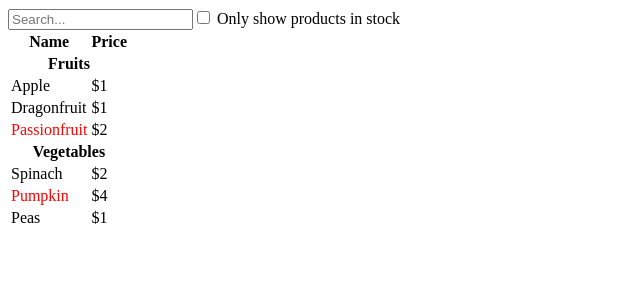
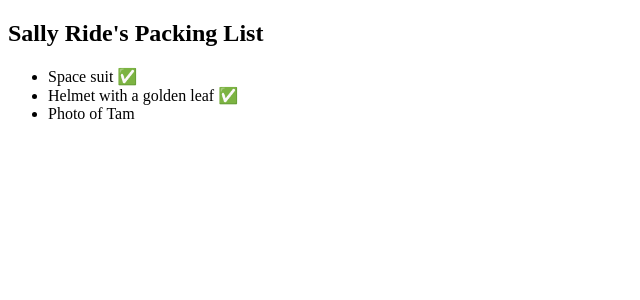
Before and after one commit to Stefan-cs-sudo/React_programming_course, a React (Vite) app: page / in a window 1280 px wide. Shown: the top 300 px of the page, without its empty margins (0-640 px from the left). Built offline with nearby package versions, Linux system fonts and the light colour scheme.

Commit message:
Javascript /css inside JSX

```diff
--- /dev/null
+++ b/src/App4_Exercise/Continue.tsx
@@ -0,0 +1,28 @@
+function Item({ name, isPacked }: { name: string; isPacked: boolean }) {
+  if (isPacked) {
+    return <li className="item">{name} ✅</li>;
+  }
+  return <li className="item">{name}</li>;
+}
+
+export default function PackingList() {
+  return (
+    <section>
+      <h1>Sally Ride's Packing List</h1>
+      <ul>
+        <Item
+          isPacked={true}
+          name="Space suit"
+        />
+        <Item
+          isPacked={true}
+          name="Helmet with a golden leaf"
+        />
+        <Item
+          isPacked={false}
+          name="Photo of Tam"
+        />
+      </ul>
+    </section>
+  );
+}
--- a/src/main.tsx
+++ b/src/main.tsx
@@ -2,12 +2,12 @@ import { StrictMode } from 'react'
 import { createRoot } from 'react-dom/client'
 
 
+import PackingList from './App4_Exercise/Continue'
 
-import App from './App2_PanelExample/App'
 
 
 createRoot(document.getElementById('root')!).render(
   <StrictMode>
-   <App />
+   <PackingList />
   </StrictMode>,
 )
```
Also changed, not shown: src/App3_Exercises/Gallery.tsx (added, +12 -0 lines), src/App3_Exercises/Profile.tsx (added, +8 -0 lines).
